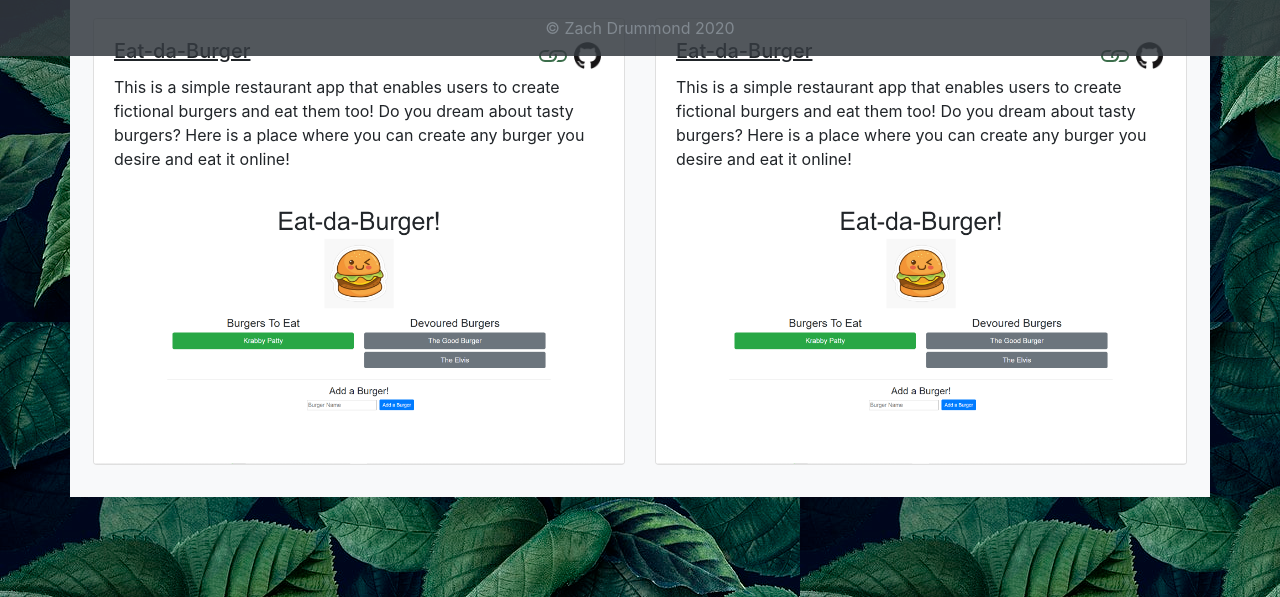
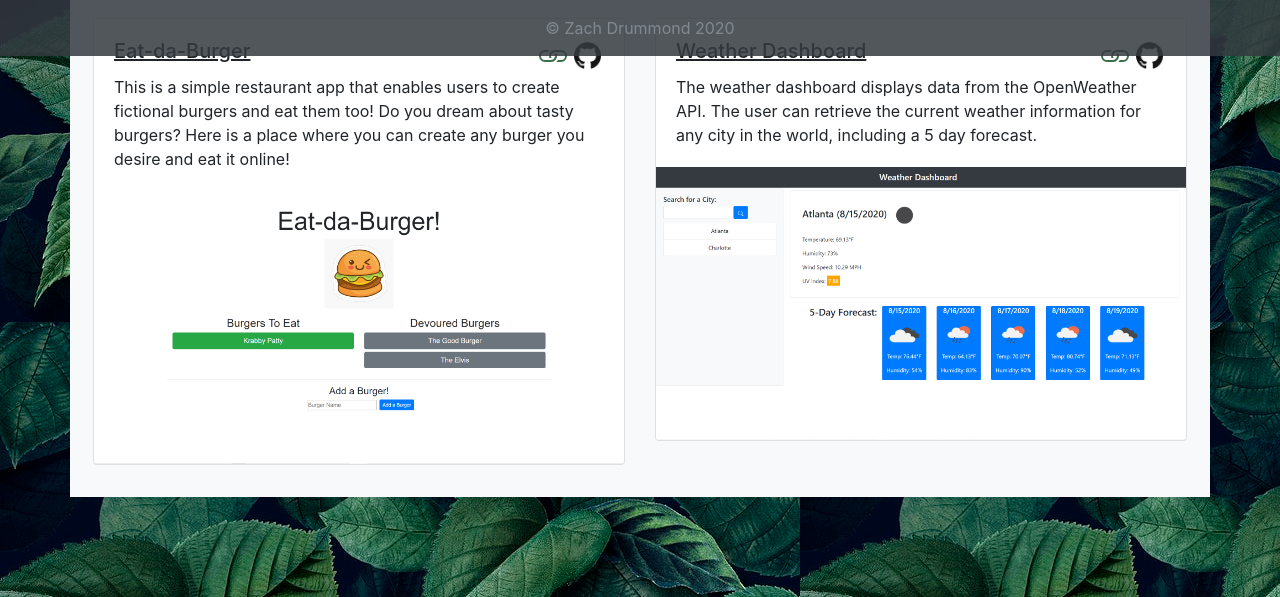
Before and after one commit to zachdrummond/portfolio-update-1, a plain HTML site: page portfolio.html in a window 1280 px wide. Shown: the part 744-1341 px from the top of the page. Drawn offline with nearby package versions, Linux system fonts and the light colour scheme.

Commit message:
Moved weather dashboard

```diff
--- a/portfolio.html
+++ b/portfolio.html
@@ -328,19 +328,19 @@
             </div>
           </div>
 
-          <!-- Card 4 -->
+          <!-- Card 2 -->
           <div class="col mb-4">
             <div class="card">
               <div class="card-body">
                 <!-- Card Title -->
                 <div class="row">
                   <div class="col-sm-9">
-                    <h5 class="card-title">Eat-da-Burger</h5>
+                    <h5 class="card-title">Weather Dashboard</h5>
                   </div>
 
                   <div class="col-sm-3 pl-5 pr-0">
                     <!-- Link to Website -->
-                    <a href="https://eat-da-burger-zachdrummond.herokuapp.com/">
+                    <a href="https://zachdrummond.github.io/weather-dashboard/">
                       <svg
                         width="2em"
                         height="2em"
@@ -358,7 +358,7 @@
                       </svg>
                     </a>
                     <!-- Link to Website on GitHub -->
-                    <a href="https://github.com/zachdrummond/eat-da-burger">
+                    <a href="https://github.com/zachdrummond/weather-dashboard">
                       <img
                         src="./images/GitHub-Mark-120px-plus.png"
                         width="27"
@@ -373,10 +373,9 @@
                 <div class="row">
                   <div class="col-sm-12">
                     <p class="card-text">
-                      This is a simple restaurant app that enables users to
-                      create fictional burgers and eat them too! Do you dream
-                      about tasty burgers? Here is a place where you can create
-                      any burger you desire and eat it online!
+                      The weather dashboard displays data from the OpenWeather
+                      API. The user can retrieve the current weather information
+                      for any city in the world, including a 5 day forecast.
                     </p>
                   </div>
                 </div>
@@ -385,8 +384,8 @@
               <!-- Card Image -->
               <img
                 class="card-img-bottom"
-                src="./images/Eat-da-Burger2.png"
-                alt="Eat-da-Burger Project Image"
+                src="./images/weatherDashboard.png"
+                alt="Weather Dashboard Project Image"
               />
             </div>
           </div>
```
